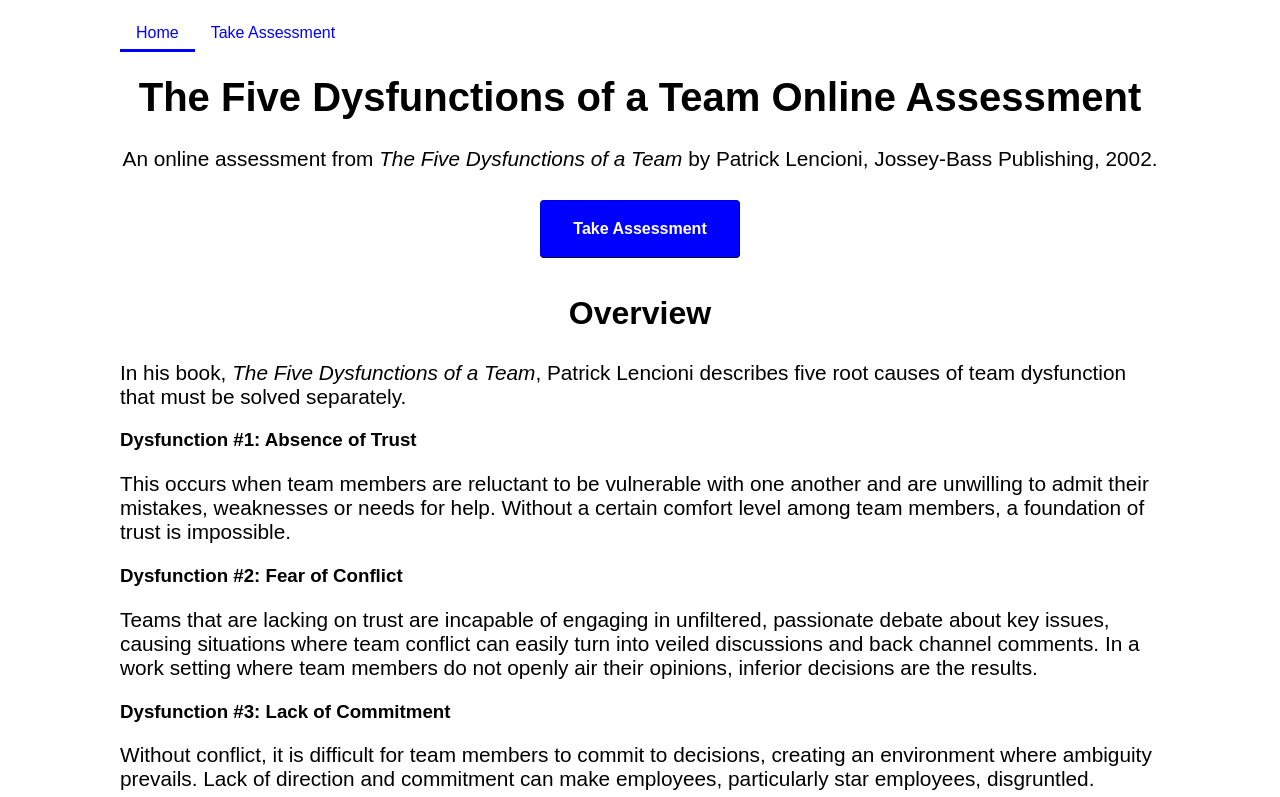
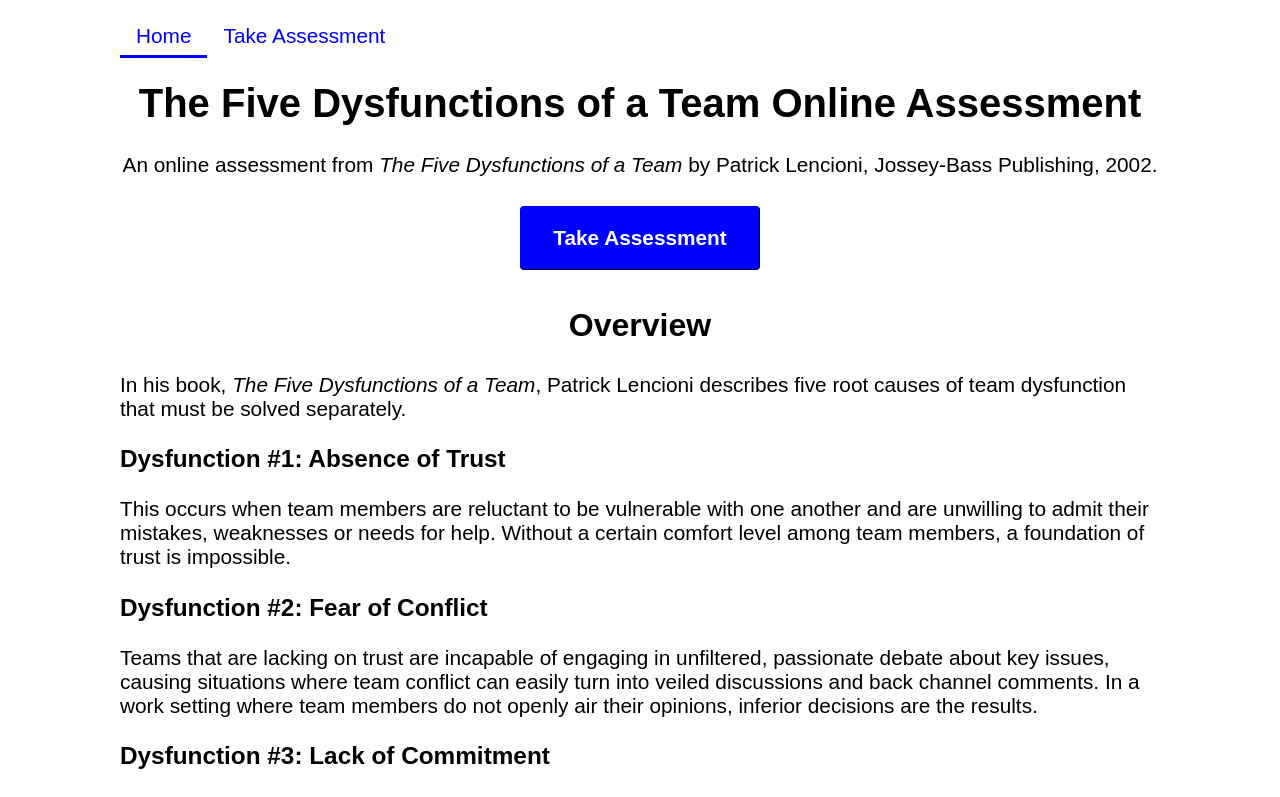
Before and after one commit to alonso-cadenas/team-dysfunctions-assessment, a Next.js app: page / in a window 1280 px wide. Shown: the top 797 px of the page. Built offline with nearby package versions, Linux system fonts and the light colour scheme; no server answers.

Commit message:
Create header component. Refactor styles to use SASS.

```diff
--- /dev/null
+++ b/components/header.js
@@ -0,0 +1,18 @@
+import React from 'react';
+import Link from 'next/link';
+import styles from './header.module.scss';
+
+export function Header({ isHome = false }) {
+  return (
+    <header className={styles.HeaderComponent} id="header">
+      <nav>
+        <Link href="/" as={process.env.BACKEND_URL + '/'}>
+          <a className={`${isHome ? styles.active : ''}`}>Home</a>
+        </Link>
+        <Link href={'/assessment'} as={process.env.BACKEND_URL + '/assessment'}>
+          <a className={`${!isHome ? styles.active : ''}`}>Take Assessment</a>
+        </Link>
+      </nav>
+    </header>
+  );
+}
--- /dev/null
+++ b/components/header.module.scss
@@ -0,0 +1,22 @@
+.HeaderComponent {
+  nav {
+    margin-bottom: 2rem;
+  }
+
+  a {
+    padding: 0.5rem 1rem;
+
+    &:hover {
+      color: black;
+      text-decoration: none;
+    }
+
+    &.active {
+      border-bottom: 0.1875rem solid blue;
+
+      &:hover {
+        border-bottom-color: black;
+      }
+    }
+  }
+}
--- a/components/index.js
+++ b/components/index.js
@@ -1,3 +1,4 @@
+export * from './header';
 export * from './introduction';
 export * from './layout';
 export * from './overview';
--- a/components/layout.js
+++ b/components/layout.js
@@ -1,6 +1,6 @@
 import Head from 'next/head';
-import Link from 'next/link';
 import React from 'react';
+import { Header } from './header';
 
 export function Layout({ children, isHome = false }) {
   return (
@@ -17,21 +17,8 @@
           content="Online assessment from The Five Dysfunctions of a Team by Patrick Lencioni."
         />
       </Head>
-      <header>
-        <nav>
-          <Link href="/" as={process.env.BACKEND_URL + '/'}>
-            <a className={`navAnchor ${isHome ? 'active' : ''}`}>Home</a>
-          </Link>
-          <Link
-            href={'/assessment'}
-            as={process.env.BACKEND_URL + '/assessment'}
-          >
-            <a className={`navAnchor ${!isHome ? 'active' : ''}`}>
-              Take Assessment
-            </a>
-          </Link>
-        </nav>
-      </header>
+
+      <Header isHome={isHome} />
 
       {children}
     </div>
--- a/pages/_app.js
+++ b/pages/_app.js
@@ -1,4 +1,4 @@
-import '../styles.css';
+import '../styles.scss';
 import React from 'react';
 
 export default function MyApp({ Component, pageProps }) {
--- a/styles.css
+++ b/styles.scss
@@ -1,5 +1,6 @@
 body {
-  font-family: "proxima-nova", sans-serif;
+  font-family: 'proxima-nova', sans-serif;
+  font-size: 1.3rem;
   padding: 1.5rem;
   width: 90%;
   max-width: 1040px;
@@ -11,16 +12,16 @@
 a {
   color: blue;
   text-decoration: none;
-}
 
-a:hover {
-  text-decoration: underline;
+  &:hover {
+    text-decoration: underline;
+  }
 }
 
 button {
   padding: 0.5rem 1rem;
   cursor: pointer;
-  font-family: "proxima-nova", sans-serif;
+  font-family: 'proxima-nova', sans-serif;
   font-size: 100%;
   margin: 0.5rem 1rem;
   border-width: 1px;
@@ -28,10 +29,10 @@
   color: white;
   background-color: blue;
   border-color: darkblue;
-}
 
-button:hover {
-  background-color: darkblue;
+  &:hover {
+    background-color: darkblue;
+  }
 }
 
 .buttonContainer {
@@ -42,28 +43,10 @@
   color: black;
   background-color: white;
   border-color: black;
-}
 
-.cancelButton:hover {
-  background-color: lightgray;
-}
-
-nav {
-  margin-bottom: 2rem;
-}
-
-.navAnchor {
-  padding: 0.5rem 1rem;
-}
-
-.navAnchor:hover {
-  color: black;
-  text-decoration: none;
-  border-bottom-color: black;
-}
-
-.active {
-  border-bottom: 0.1875rem solid blue;
+  &:hover {
+    background-color: lightgray;
+  }
 }
 
 h2 {
@@ -79,7 +62,3 @@
   line-height: 1.15;
   text-align: center;
 }
-
-p {
-  font-size: 1.3rem;
-}
```
